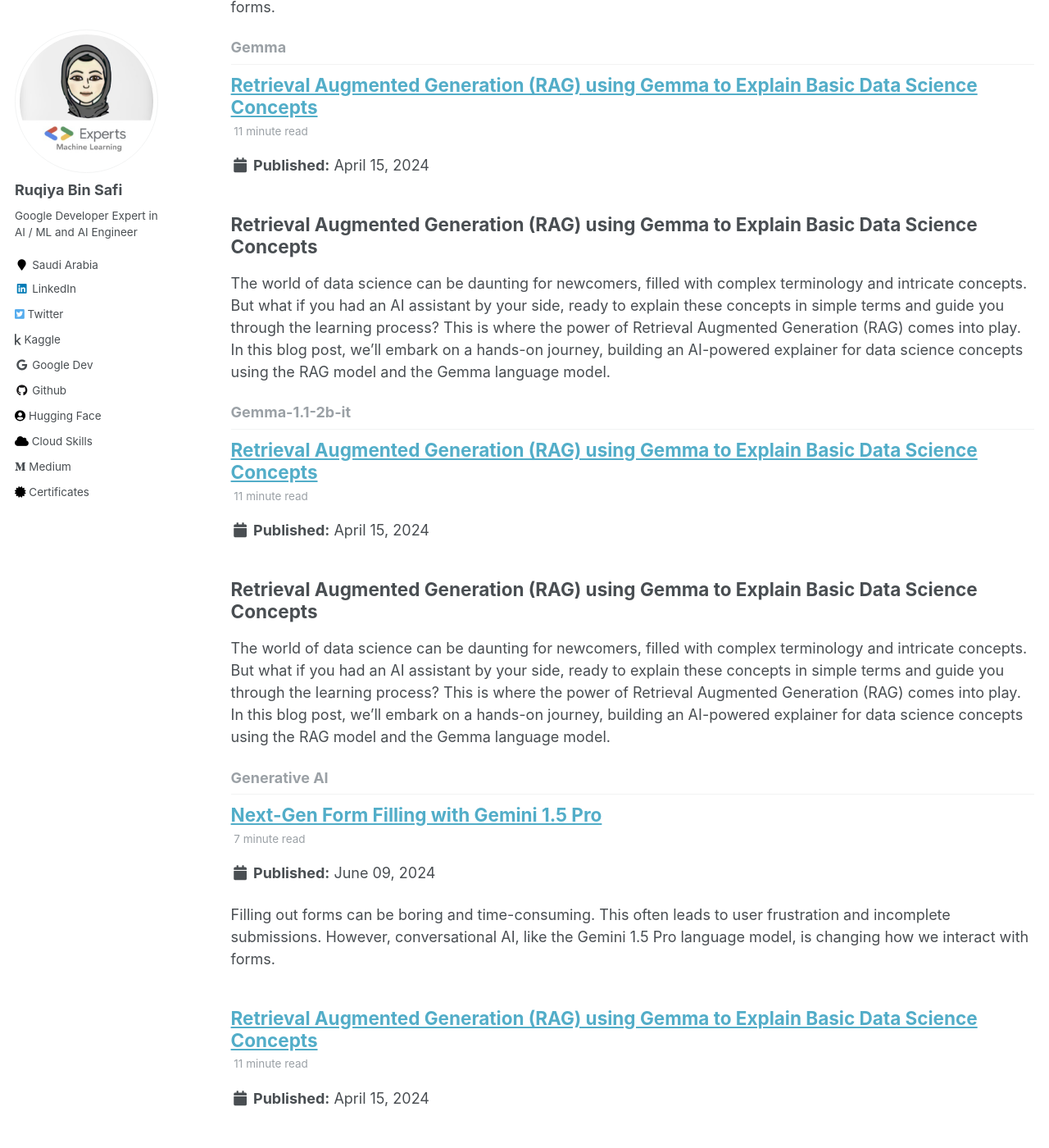
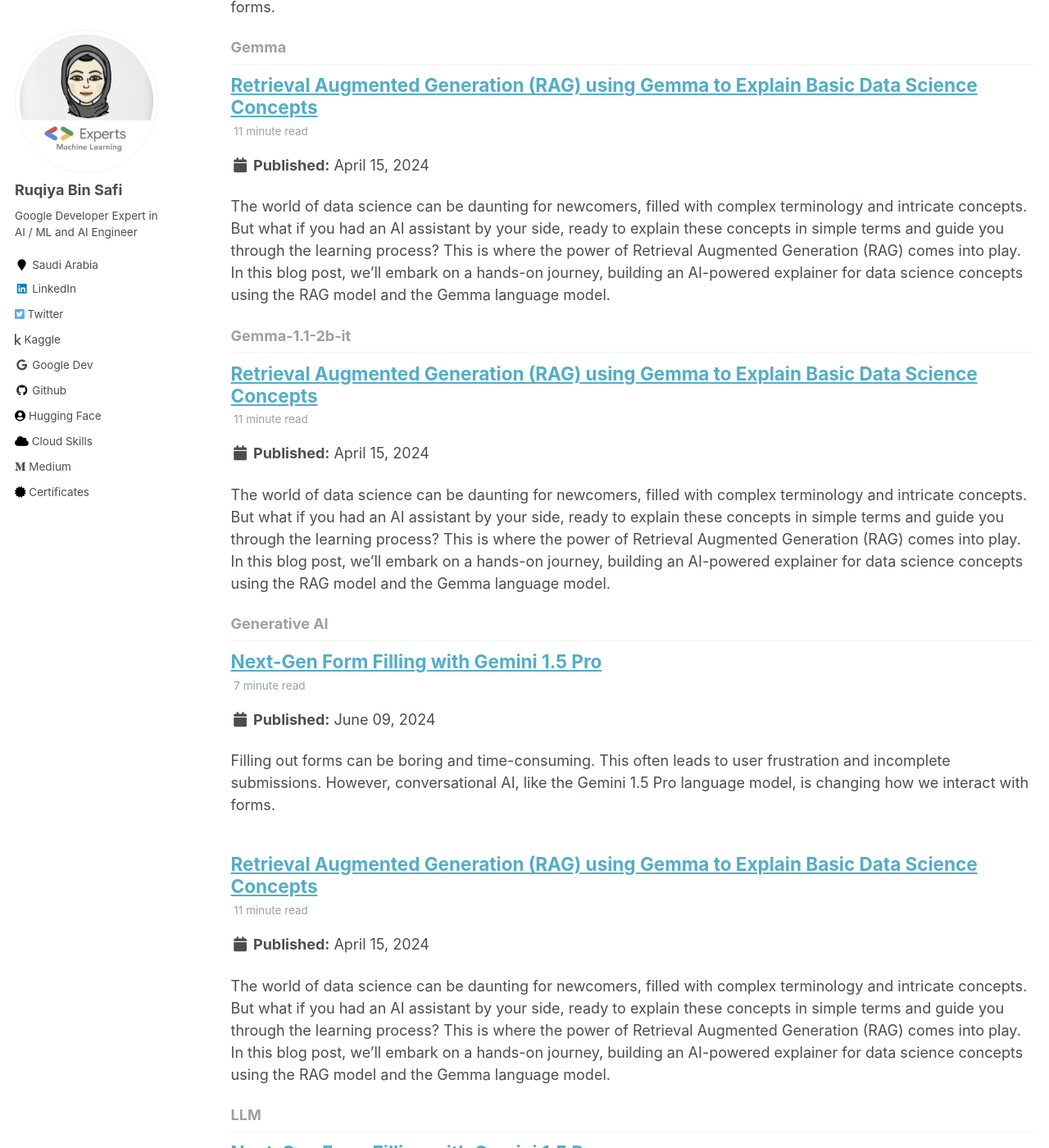
Before and after one commit to Ruqyai/ruqyai.github.io, a Jekyll site: the page built from _pages/tag-archive.html, in a window 1280 px wide and 1400 px high, scrolled down 936 px. Shown: the whole window at 82% size. Built offline with Jekyll 4.4.1, drawn with Linux system fonts in a browser that asks for light colours; some of the changed text lies outside the part shown.

```diff
--- a/_posts/2024-04-15-blog-post-1.md
+++ b/_posts/2024-04-15-blog-post-1.md
@@ -10,7 +10,7 @@
   - Gemma-1.1-2b-it
 ---
 
-## Retrieval Augmented Generation (RAG) using Gemma to Explain Basic Data Science Concepts
+
 The world of data science can be daunting for newcomers, filled with complex terminology and intricate concepts.  But what if you had an AI assistant by your side, ready to explain these concepts in simple terms and guide you through the learning process? This is where the power of Retrieval Augmented Generation (RAG) comes into play.
 In this blog post, we'll embark on a hands-on journey, building an AI-powered explainer for data science concepts using the RAG model and the Gemma language model.
 
```
